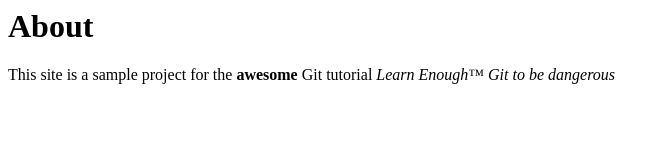
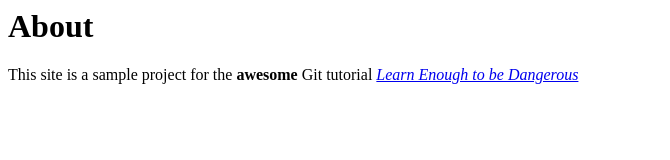
Before and after one commit to PattMR/website, a plain HTML site: page about.html in a window 1280 px wide. Shown: the whole page, without its empty margins (0-670 px from the left). Drawn offline with Linux system fonts and the light colour scheme.

Commit message:
Complete fix error on link into about.html

```diff
--- a/about.html
+++ b/about.html
@@ -5,6 +5,6 @@
 </head>
 <body>
 	<h1>About</h1>
-	<p>This site is a sample project for the <strong>awesome</strong> Git tutorial <em>Learn Enough™ Git to be dangerous</em><a href="https://www.learnenough.com/git-tutorial"></a></p>
+	<p>This site is a sample project for the <strong>awesome</strong> Git tutorial <a href="https://www.learnenough.com/git-tutorial"> <em>Learn Enough to be Dangerous</em></a> </p>
 </body>
 </html>
```
